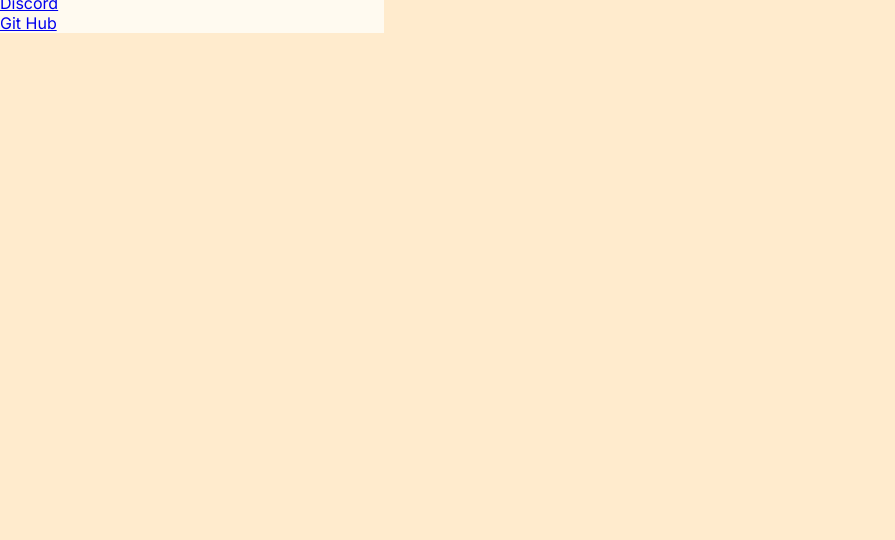
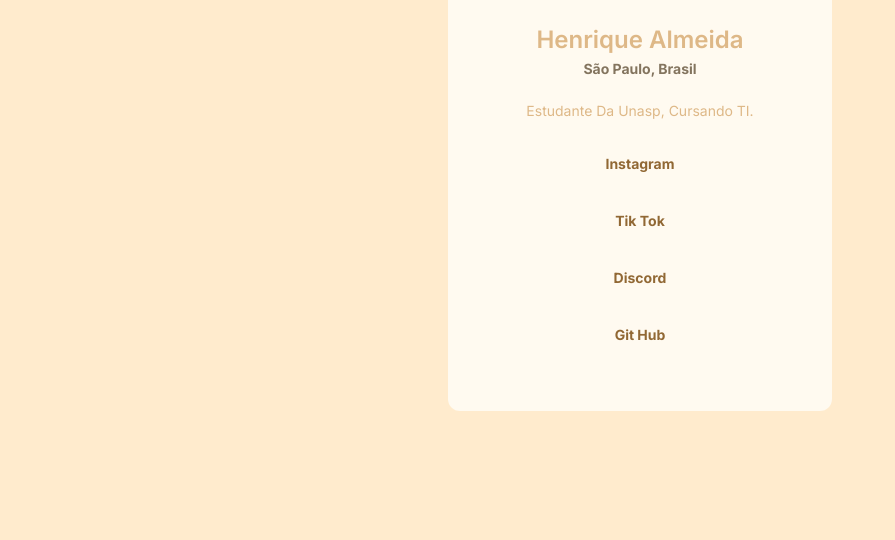
Before and after one commit to henriquealmeida09/linktree2, a plain HTML site: page index.html in a window 1280 px wide. Shown: the part 260-800 px from the top of the page, without its empty margins (0-895 px from the left). Drawn offline with Linux system fonts and the light colour scheme.

Commit message:
Projeto Finalizado

```diff
--- a/style.css
+++ b/style.css
@@ -17,8 +17,63 @@ div{
  background-color: floralwhite;
 color: burlywood;
 width: 384px;
+text-align: center;
+border-radius: 12px;
+padding: 40px;
+
 }
+
+img{
+width: 88px;
+border-radius: 50%;
+margin-bottom: 24px;
+}
+
+
+strong{
+    color: rgb(131, 116, 94);
+    font-size: 14px;
+}
+
+
+p{
+    margin-block: 24px;
+    font-size: 14px;
+}
+
+
+a{
+    display: block;
+    color: tan;
+  margin-bottom: 16px;
+padding: 12px;
+color: rgb(145, 104, 52);
+text-decoration: none;
+font-size: 14px;
+font-weight: 700;
+border-radius: 8px;
+}
+
+h1{
+    font-size: 24px;
+    font-weight: 600;
+    margin-bottom: 4px;
+}
+
 
 body{
     height: 100vh;
+    display: flex;
+    justify-content: center;
+    align-items: center;
 }
+
+ul, li{
+    list-style: none;
+}
+
+a:hover{
+    background-color: rgb(94, 59, 53);
+    color: coral;
+    transition: 0.4s;
+}
```
